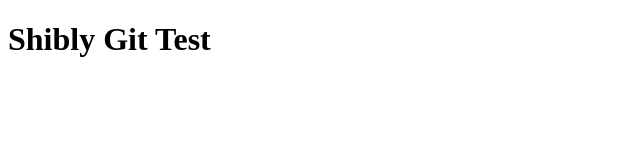
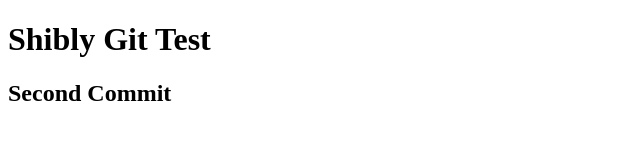
Before and after one commit to Shibly28/testgit-firstproject, a plain HTML site: page index.html in a window 1280 px wide. Shown: the whole page, without its empty margins (0-640 px from the left). Drawn offline with Linux system fonts and the light colour scheme.

Commit message:
second commit

```diff
--- a/index.html
+++ b/index.html
@@ -7,5 +7,6 @@
 </head>
 <body>
     <h1>Shibly Git Test</h1>
+    <h2>Second Commit</h2>
 </body>
 </html>
```
